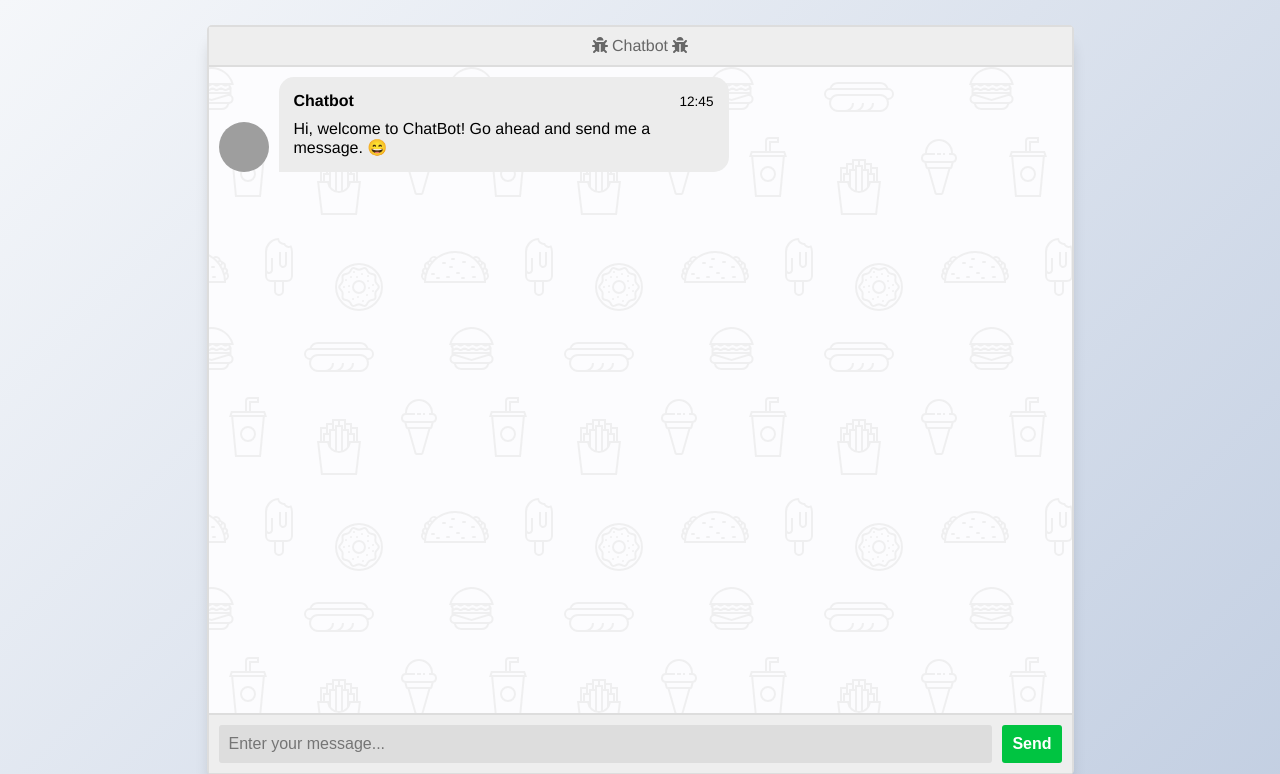
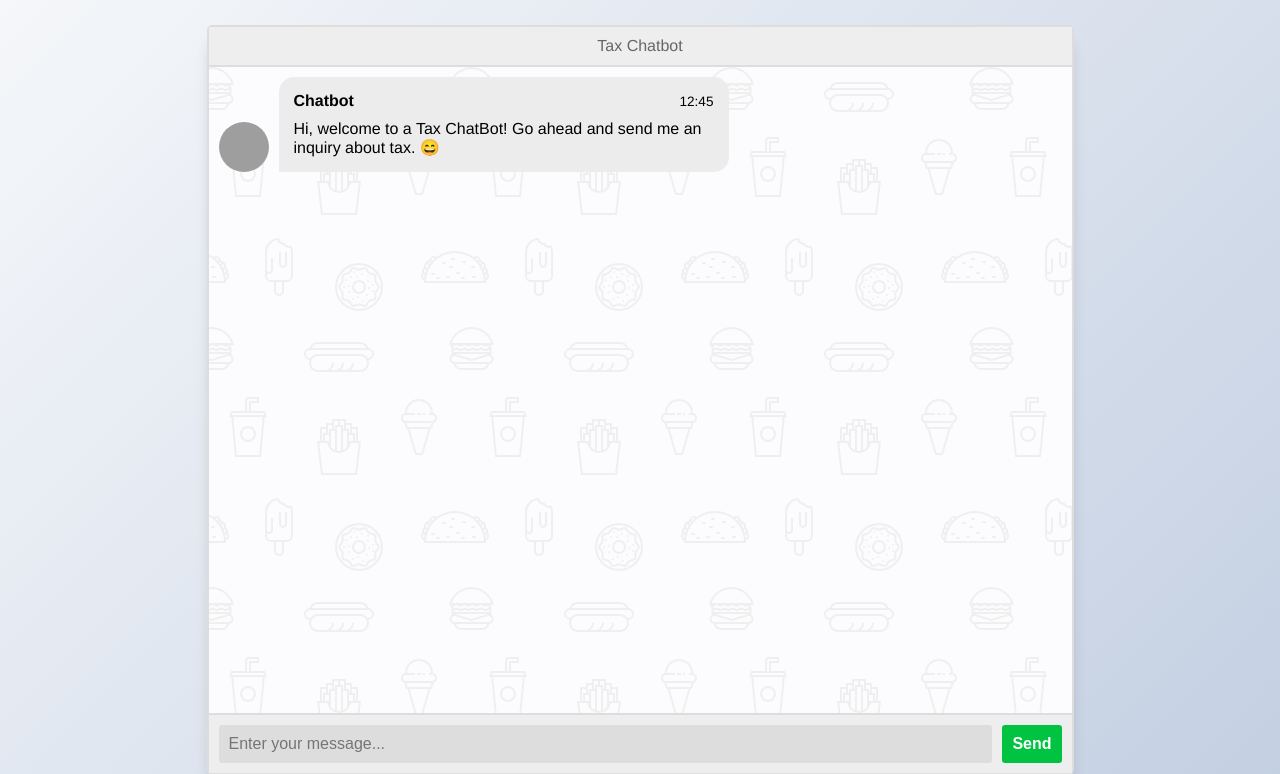
Before and after one commit to Mark-Kinyua/tax_server, a Flask app: page / in a window 1280 px wide. Shown: the top 774 px of the page. Run offline with Flask 2, Linux system fonts and the light colour scheme; parts of the project's set-up code (start-up, migrations or seed data) failed here and were passed over; some libraries are stand-ins or nearby versions; grey boxes are pictures that could not be loaded.

Commit message:
Integrating Heroku

```diff
--- a/templates/index.html
+++ b/templates/index.html
@@ -16,7 +16,7 @@
   <section class="msger">
     <header class="msger-header">
       <div class="msger-header-title">
-        <i class="fas fa-bug"></i> Chatbot <i class="fas fa-bug"></i>
+        <i></i>Tax Chatbot<i></i>
       </div>
     </header>
 
@@ -31,7 +31,7 @@
           </div>
 
           <div class="msg-text">
-            Hi, welcome to ChatBot! Go ahead and send me a message. 😄
+            Hi, welcome to a Tax ChatBot! Go ahead and send me an inquiry about tax. 😄
           </div>
         </div>
       </div>
```
Also changed, not shown: requirements.txt (added, +340 -0 lines), 1 other file.
